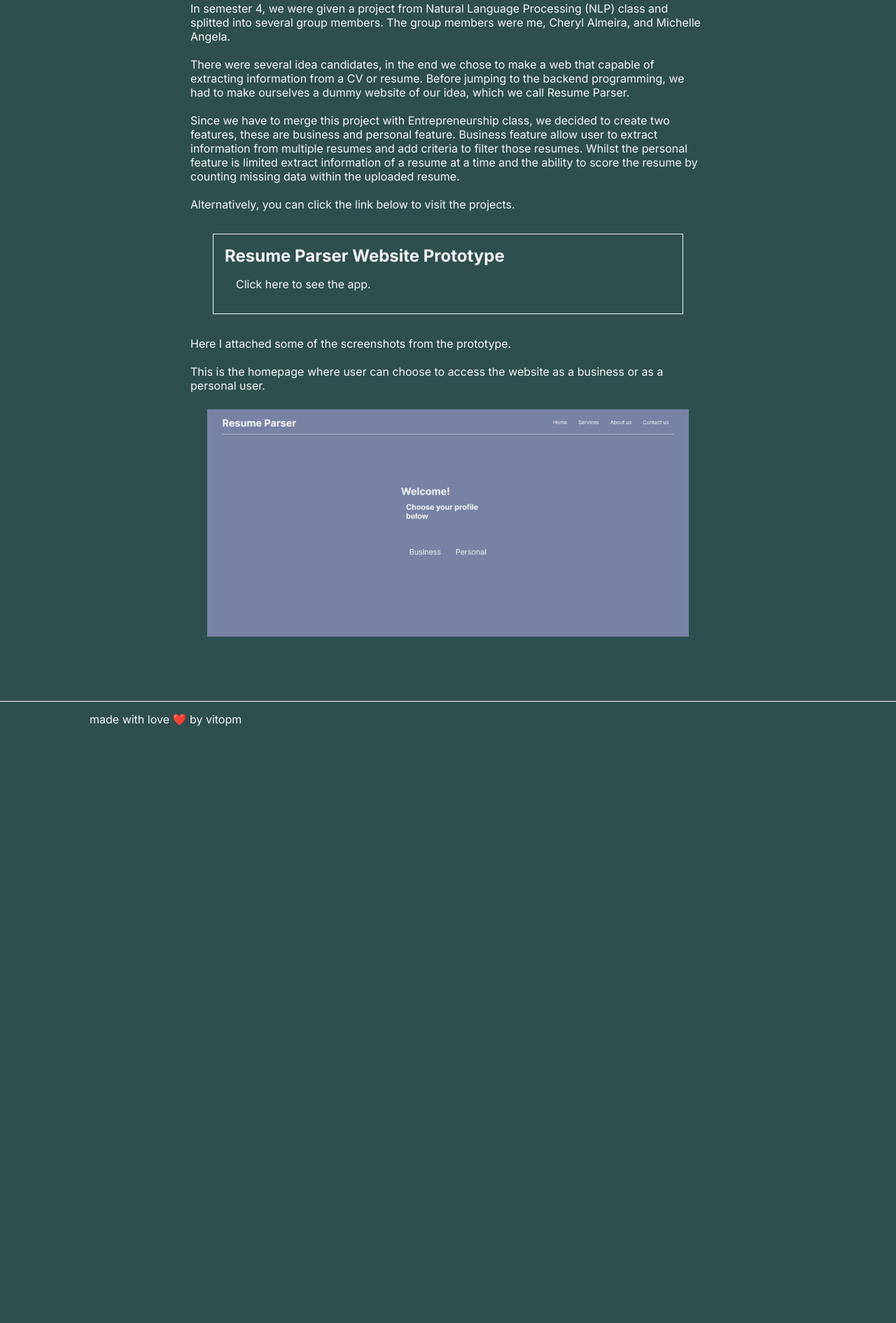
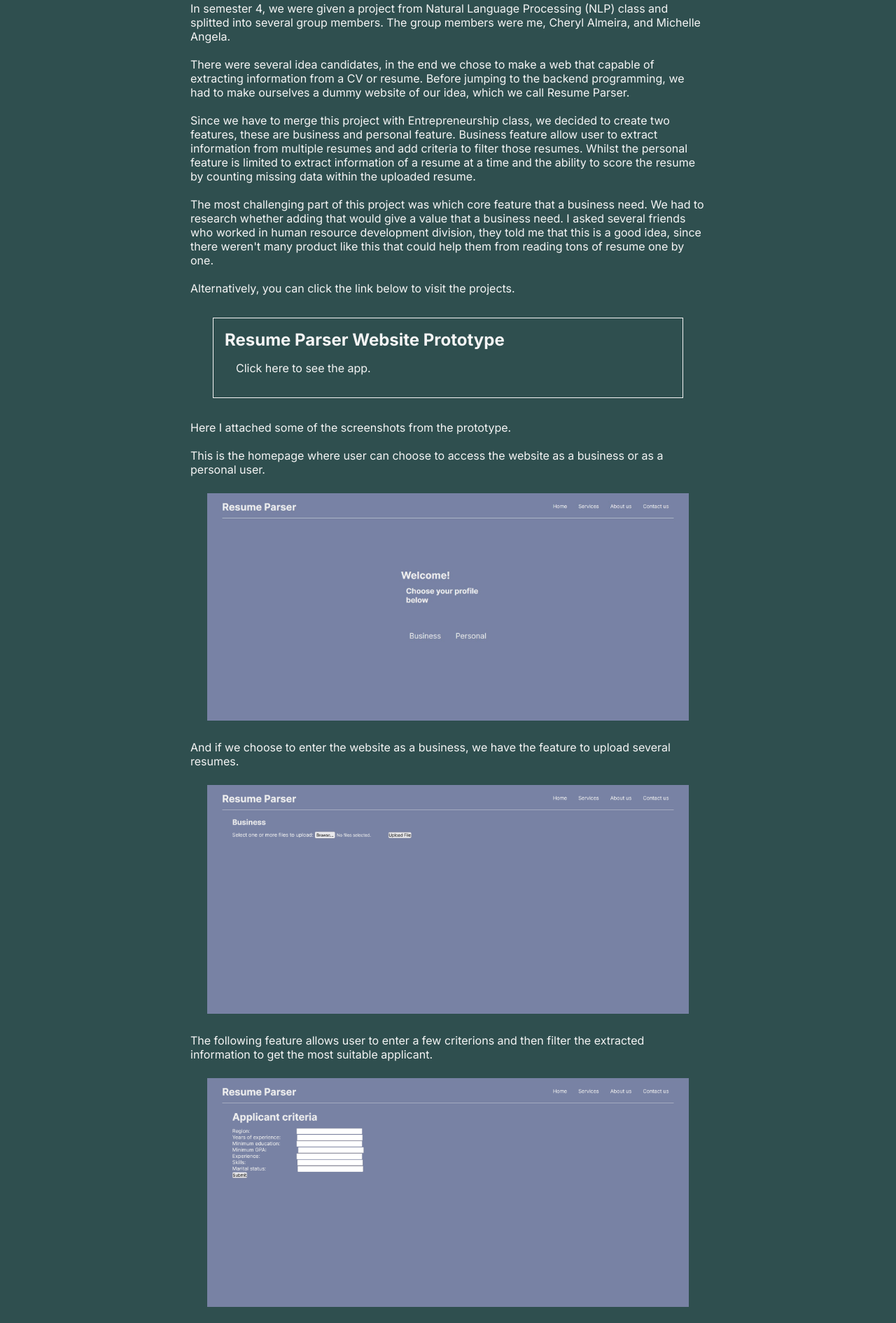
Before and after one commit to vitopm/vitopm.com, a PHP site: page /projects/resume-parser-website.php in a window 1280 px wide. Shown: the part 293-2184 px from the top of the page at 70% size. Before the commit the page ends 1331 px from the top, so only its background shows below. Run offline with PHP 8.4, Linux system fonts and the light colour scheme.

Commit message:
Added more explanation for resume parser prototype

```diff
--- a/projects/resume-parser-website.php
+++ b/projects/resume-parser-website.php
@@ -39,7 +39,12 @@
             </p>
             <br>
             <p>
-                Since we have to merge this project with Entrepreneurship class, we decided to create two features, these are business and personal feature. Business feature allow user to extract information from multiple resumes and add criteria to filter those resumes. Whilst the personal feature is limited extract information of a resume at a time and the ability to score the resume by counting missing data within the uploaded resume.
+                Since we have to merge this project with Entrepreneurship class,
+                we decided to create two features, these are business and personal feature. Business feature allow user to extract information from multiple resumes and add criteria to filter those resumes. Whilst the personal feature is limited to extract information of a resume at a time and the ability to score the resume by counting missing data within the uploaded resume.
+            </p>
+            <br>
+            <p>
+                The most challenging part of this project was which core feature that a business need. We had to research whether adding that would give a value that a business need. I asked several friends who worked in human resource development division, they told me that this is a good idea, since there weren't many product like this that could help them from reading tons of resume one by one.
             </p>
             <br>
             <p>
@@ -67,7 +72,27 @@
 
             <img class ="project-img" src="../resources/images/projects/resume-parser/homepage.jpg" alt="">
 
+            <p>
+                And if we choose to enter the website as a business, we have the feature to upload several resumes.
+            </p>
 
+            <img class ="project-img" src="../resources/images/projects/resume-parser/business-upload.png" alt="">
+
+            <p>
+                The following feature allows user to enter a few criterions and then filter the extracted information to get the most suitable applicant.
+            </p>
+
+            <img class ="project-img" src="../resources/images/projects/resume-parser/business-criteria.png" alt="">
+
+            <p>
+                Since we havent worked on the backend process, so the result is going to be like this.
+            </p>
+
+            <img class ="project-img" src="../resources/images/projects/resume-parser/result.png" alt="">
+
+            <p>
+                That's all for the business features, now head on to the personal features. Since we haven't done the backend, the appearance from personal feature is going to be the same as the business, the main difference is the criteria page.
+            </p>
 
 
 
```
Also changed, not shown: resources/images/projects/resume-parser/business-criteria.png (added), resources/images/projects/resume-parser/business-upload.png (added), resources/images/projects/resume-parser/result.png (added), 4 other files.
